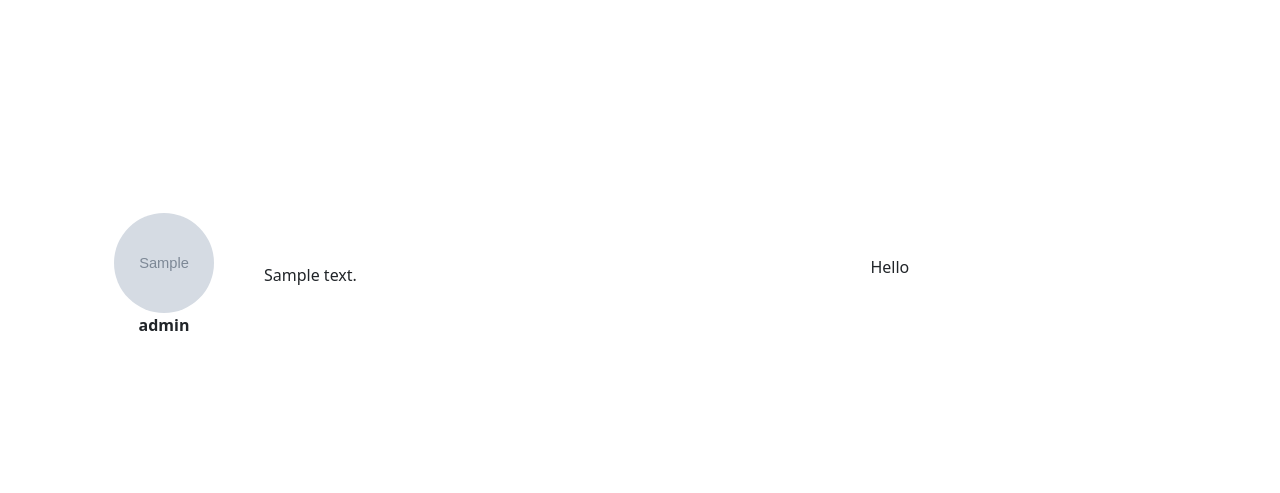
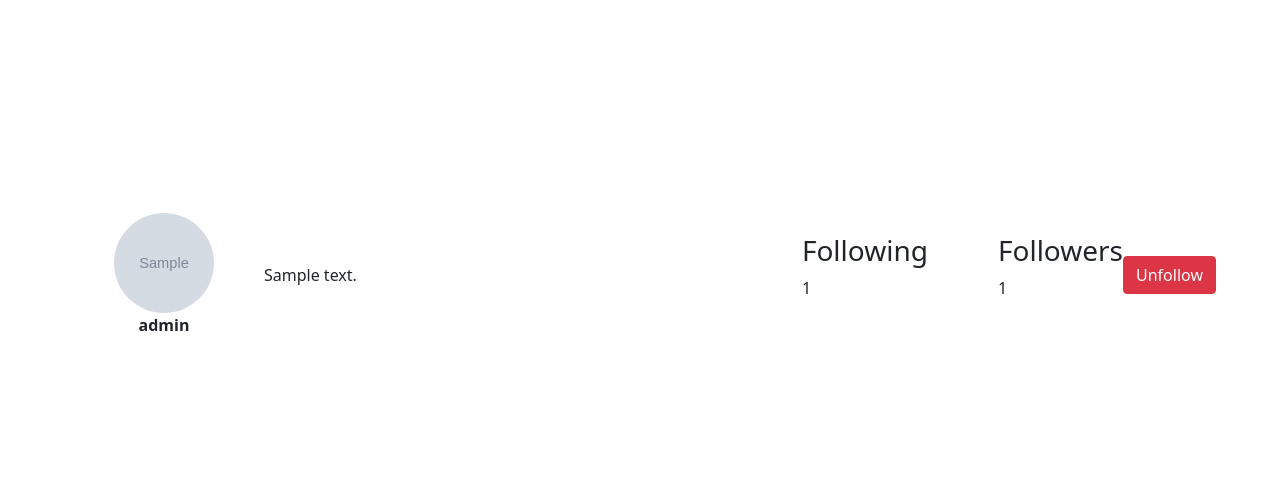
Before and after one commit to sameer-ahmed123/socialmedia_site, a Django app: page /profiles/profile-show/1/ in a window 1280 px wide. Shown: the part 437-930 px from the top of the page. Run offline with Django 4.2, Linux system fonts and the light colour scheme; a user stored in the database is signed in; data comes from the database, SQL or seed files in the repository; tables that the repository leaves empty hold one stand-in row (values such as "Sample post"); grey boxes marked "Sample" are stand-in pictures; parts of the project's set-up code (start-up, migrations or seed data) failed here and were passed over; some libraries are stand-ins or nearby versions.

Commit message:
follow unfollow users

```diff
--- a/profiles/models.py
+++ b/profiles/models.py
@@ -23,5 +23,13 @@ class Profile(models.Model):
             img.save(self.avatar.path)
 
 
+    def following_count(self):
+        following_count = self.follows.count()
+        return following_count
+
+    # def follower_count(self):
+    #     follower_count = self.follows.followed_by.count()
+    #     return follower_count
+
     def __str__(self):
         return self.user.username
--- a/profiles/views.py
+++ b/profiles/views.py
@@ -35,12 +35,31 @@ def profile_view(request):
 
 
 def profile_show_view(request, id):
+    if not hasattr(request.user, 'profile'):
+        missing_profile = Profile(user=request.user)
+        missing_profile.save()
+
     profile = Profile.objects.get(id=id)
     posts = Posts.objects.filter(user=profile.user)
 
+    if request.method == "POST":
+        current_user_profile = request.user.profile
+        data = request.POST
+        action = data.get("follow")
+        if action == "follow":
+            current_user_profile.follows.add(profile)
+        elif action == "unfollow":
+            current_user_profile.follows.remove(profile)
+        current_user_profile.save()
+
+    following_count = Profile.following_count(self=profile)
+    # follower_count = Profile.follower_count(self=profile)
+
     context = {
         "profile": profile,
-        "posts": posts
+        "posts": posts,
+        "following_count":following_count,
+       # "follower_count":follower_count
     }
     return render(request , "profiles/profilePage.html", context)
 
--- a/static/main.css
+++ b/static/main.css
@@ -4,6 +4,33 @@
     box-sizing: border-box;
 }
 
+html{
+    scroll-behavior: smooth;
+}
+
+
+/* goto to btn  */
+
+.go-top-btn {
+    position: fixed;
+    bottom: 35px;
+    right: 35px;
+    border-radius: 50%;
+    cursor: pointer;
+    height: 100px;
+    width: 100px;
+    background: #fff;
+    border: 3px solid #333;
+    display: none;
+    justify-content: center;
+    align-items: center;
+  }
+
+  .go-top-btn img {
+    width: 50px;
+    height: 50px;
+  }
+/* end goto top btn */
 
 /* login page */
 /* End login page */
--- a/templates/base.html
+++ b/templates/base.html
@@ -13,31 +13,32 @@
     <link rel="stylesheet" href="{% static 'main.css' %}">
 
     <style>
-        .profile-grid{
+        .profile-grid {
             display: grid;
-            grid-template-columns:1fr 1fr 1fr 1fr;
-            padding:30px;
-            grid-gap:20px;
+            grid-template-columns: 1fr 1fr 1fr 1fr;
+            padding: 30px;
+            grid-gap: 20px;
         }
+
         @media screen and (max-width:1024px) {
-            .profile-grid{
+            .profile-grid {
                 display: grid;
                 grid-template-columns: 1fr 1fr 1fr;
             }
-            .postss{
-              width: auto;
+
+            .postss {
+                width: auto;
             }
         }
+
         @media screen and (max-width:768px) {
-            .profile-grid{
+            .profile-grid {
                 display: grid;
                 grid-template-columns: 1fr 1fr;
             }
-            .postss{
 
-            }
+            .postss {}
         }
-
     </style>
 </head>
 
@@ -54,16 +55,18 @@
             <div class="collapse navbar-collapse" id="navbarSupportedContent">
                 <ul class="navbar-nav me-auto mb-2 mb-lg-0">
                     <li class="nav-item">
-                        <a  style="font-size: 18px;color: blue;" class="nav-link ">{{request.user.username}}</a>
+                        <a style="font-size: 18px;color: blue;" class="nav-link ">{{request.user.username}}</a>
 
                     </li>
                     <li class="nav-item">
-                        <a  style="font-size: 18px;" class="nav-link active" aria-current="page"
-                            href="{% url 'home' %}">Home</a> <!-- hx-boost="true"  causing non image-loaded homepge to show up-->
+                        <a style="font-size: 18px;" class="nav-link active" aria-current="page"
+                            href="{% url 'home' %}">Home</a>
+                        <!-- hx-boost="true"  causing non image-loaded homepge to show up-->
                     </li>
 
                     <li class="nav-item">
-                        <a hx-boost="true" style="font-size: 18px;" class="nav-link" href="{% url 'create-post' %}">Add post</a>
+                        <a hx-boost="true" style="font-size: 18px;" class="nav-link" href="{% url 'create-post' %}">Add
+                            post</a>
                     </li>
                     <li class="nav-item">
                         <a class='nav-link' href="{% url 'user_profile' %}">my profile</a>
@@ -90,7 +93,8 @@
                 data-bs-target="#exampleModal">Logout</a> -->
             <a hx-boost="true" class="btn btn-outline-info " href="{% url 'logout_view' %}">Logout</a>
             {% else %}
-            <a hx-boost="true" class="btn btn-outline-success " aria-current="page" href="{% url 'login_view' %}">Login</a>
+            <a hx-boost="true" class="btn btn-outline-success " aria-current="page"
+                href="{% url 'login_view' %}">Login</a>
             {% endif %}
         </div>
     </nav>
@@ -167,6 +171,9 @@
         </div>
     </div>
 
+    <button class="go-top-btn">
+        <img src="{% static 'arrow-up.png' %}" alt="arrow up">
+    </button>
 
     {% block content %}
     {% endblock %}
@@ -175,6 +182,7 @@
     <script src="https://cdn.jsdelivr.net/npm/bootstrap@5.0.2/dist/js/bootstrap.bundle.min.js"
         integrity="sha384-MrcW6ZMFYlzcLA8Nl+NtUVF0sA7MsXsP1UyJoMp4YLEuNSfAP+JcXn/tWtIaxVXM"
         crossorigin="anonymous"></script>
+
 
     <script src="{% static 'jquery-3.6.0.js' %}" type="text/javascript"></script>
     <script>
--- a/templates/profiles/profilePage.html
+++ b/templates/profiles/profilePage.html
@@ -3,7 +3,7 @@
 <section style="width: 100%;height:100vh;">
     <div
         style="width: 100%;height:350px;background-image:url({{profile.background_image.url}});background-repeat: no-repeat;background-position:center center;margin:0; background-size: auto;">
-
+        <!--  -->
     </div>
     <div style="width: 100%;height:600px;padding:5%;display:flex;align-items:center;">
         <div style="width: 70%;display:flex;align-items:center;">
@@ -11,25 +11,53 @@
                 <img style="border-radius: 50%;width: 100px;height: 100px;" src="{{profile.avatar.url}}" alt="">
                 <strong>{{profile.user.username}}</strong>
             </div>
-            <div>
+            <div >
                 {{profile.bio}}
+
+            </div>
+
+
+        </div>
+        <div style="width:30% ;display:flex;gap:35px;">
+            <div style="display: flex;flex-direction:column;">
+                <h3>Following</h3>
+                <!-- {% for following in profile.follows.all %}
+                <a style="text-decoration: none;color:#000;" href="{% url 'show-profile' following.id %}">{{following}}</a>
+                {% endfor %} -->
+                <p>{{following_count}}</p>
+            </div>
+            <br>
+            <div style="display: flex;flex-direction:column;">
+                <h3>Followers</h3>
+                <!-- {% for follower in profile.followed_by.all %}
+                <a style="text-decoration: none;color:#000;" href="{% url 'show-profile' follower.id %}">{{follower}}</a>
+                {% endfor %} -->
+                <p>{{profile.followed_by.all.count}}</p>
             </div>
         </div>
-        <div style="width:30% ;">
-            <p>Hello</p>
+
+        <div>
+            <form method="post" action="">
+                {% csrf_token %}
+                {% if profile in user.profile.follows.all %}
+                <button name="follow" value="unfollow" class="btn btn-danger">Unfollow</button>
+                {% else %}
+                <button name="follow" value="follow" class="btn btn-success">Follow</button>
+                {% endif %}
+            </form>
         </div>
     </div>
     <div style="padding: 20px;text-align:center;width:100vw;">
         <h2>Recent Posts</h2>
-        <div class="profile-grid" >
+        <div class="profile-grid">
 
             {% for posts in posts %}
             {% if posts.image.url|slice:"-4:" == ".mp4" %}
             {% else %}
-            <div class="postss"
-                style="border-radius:5px;padding:1rem;box-shadow: rgba(0, 0, 0, 0.55) 0px 5px 15px;">
+            <div class="postss" style="border-radius:5px;padding:1rem;box-shadow: rgba(0, 0, 0, 0.55) 0px 5px 15px;">
                 <div style="display: flex;flex-direction:column;align-items:center;height: 100%;width:100%;">
-                    <img class="img-fluid" style="border-radius: 5px;aspect-ratio:1/1;" width="400px" height="350px" src="{{  posts.image.url  }}" alt="Image ">
+                    <img class="img-fluid" style="border-radius: 5px;aspect-ratio:1/1;" width="400px" height="350px"
+                        src="{{  posts.image.url  }}" alt="Image ">
                     <strong style="text-align: center;">{{posts.desription}}</strong>
                 </div>
             </div>
```
Also changed, not shown: profiles/admin.py (+6 -1 lines), templates/posts/show.html (+31 -1 lines), static/arrow-up.png (added), 2 other files.
